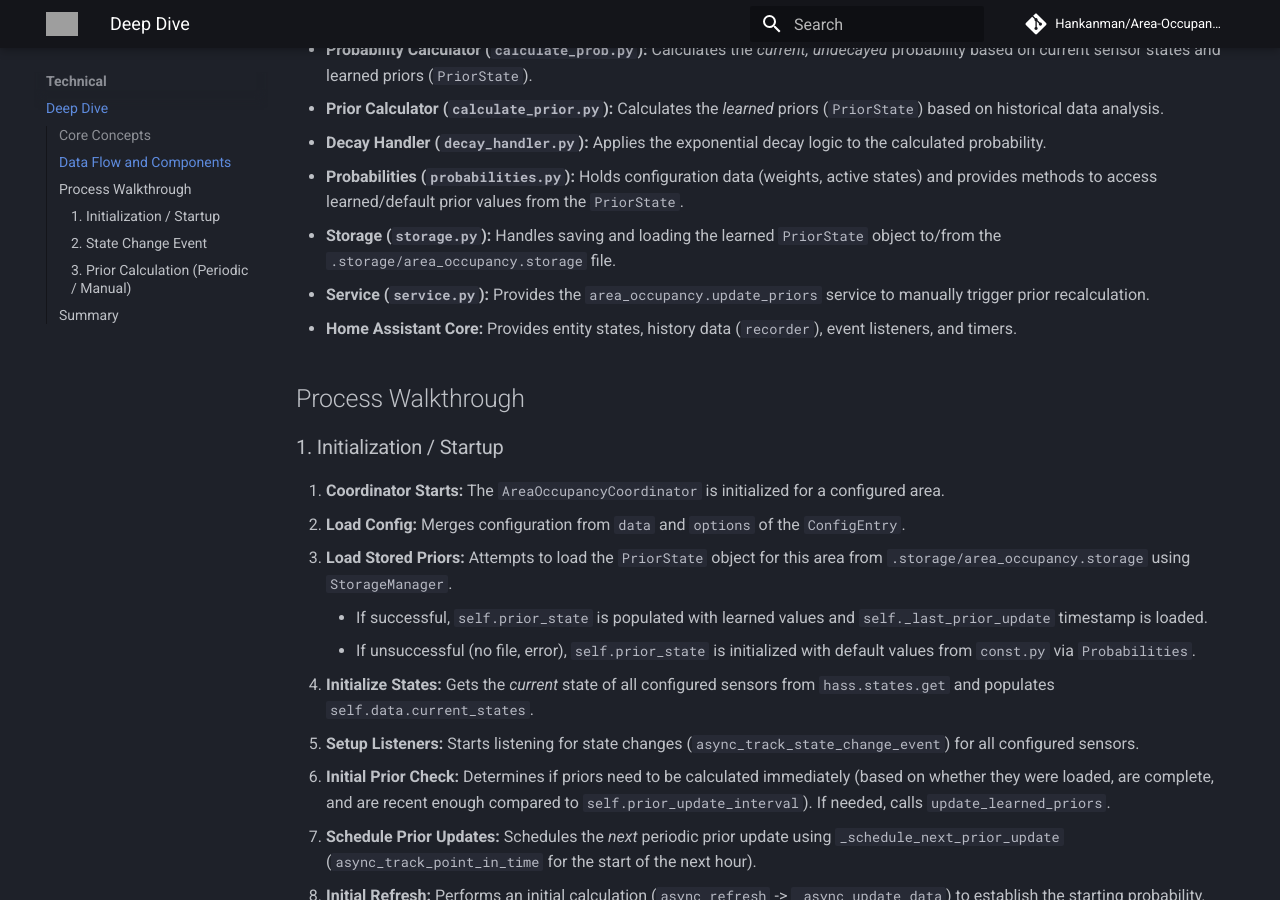
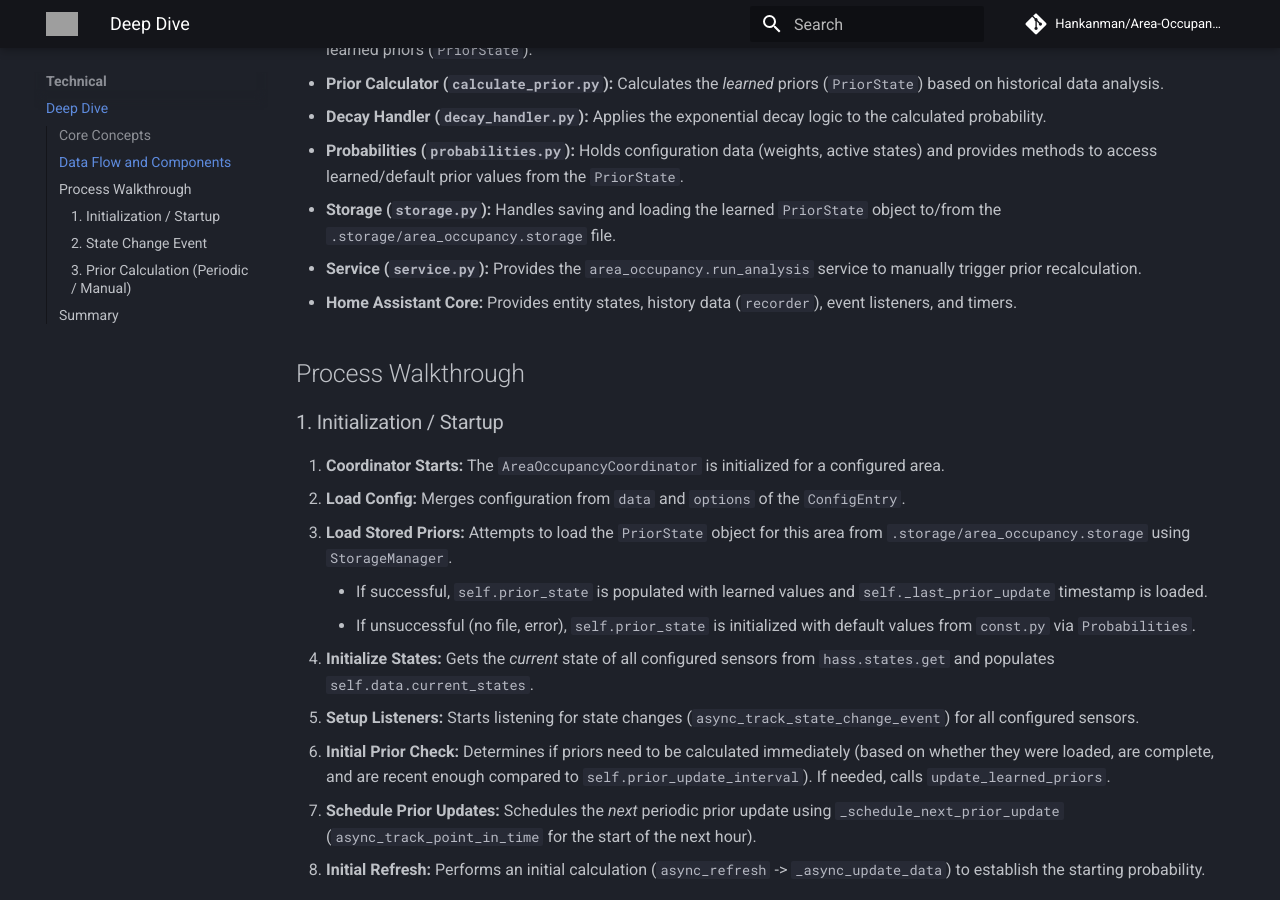
Before and after one commit to Hankanman/Area-Occupancy-Detection, an MkDocs documentation site: the page built from docs/docs/technical/deep-dive.md, in a window 1280 px wide and 900 px high, scrolled down 1385 px. Built offline with MkDocs 1.6.1 and Material for MkDocs 9.7.7, drawn with Linux system fonts in a browser that asks for light colours; comment, search, counter and statistics services are not loaded; some of the changed text lies outside the part shown; grey boxes are pictures that could not be loaded.

Commit message:
Update documentation to reflect changes in prior learning service call and enhance clarity in core concepts. The `area_occupancy.update_priors` service call has been renamed to `area_occupancy.run_analysis`, and related descriptions have been improved for better understanding.

````diff
--- a/docs/docs/technical/deep-dive.md
+++ b/docs/docs/technical/deep-dive.md
@@ -4,38 +4,38 @@
 
 ## Core Concepts
 
-*   **Occupancy Probability:** The final output value (0.0 to 1.0, typically represented 0-100%) indicating the calculated likelihood that the area is currently occupied. This is the value exposed by the main probability sensor.
-*   **Undecayed Probability:** The probability calculated based *only* on the current state of sensors and the learned priors, *before* any decay is applied.
-*   **Prior Probability (Learned):** This isn't a single value but refers to the `PriorState` object stored by the component. It contains:
-    *   **Entity Priors:** For each configured sensor, stores:
-        *   `P(Active | Occupied)`: The learned probability that this sensor is active *given* the primary sensor indicates occupancy.
-        *   `P(Active | Not Occupied)`: The learned probability that this sensor is active *given* the primary sensor indicates non-occupancy.
-        *   `Prior`: The simple historical probability of this specific sensor being active over the analysis period.
-    *   **Type Priors:** Aggregated averages of the `Entity Priors` grouped by sensor type (motion, media, light, etc.).
-    *   **Overall Prior:** A baseline probability calculated from the `Type Priors` and their configured `Weights`. This represents a starting point before considering current sensor states.
-    *   **Analysis Period:** The number of days (`history_period`) used for the historical analysis.
-*   **Weights:** User-configured values (0.0 to 1.0) assigned to each *type* of sensor (motion, media, light, etc.), determining their relative influence on the probability calculation.
-*   **Active States:** User-configured states for specific sensor types that are considered to indicate activity (e.g., `playing` for media players, `on` for motion sensors, `closed` for certain door configurations).
-*   **Decay:** An exponential decrease in the occupancy probability over time when no sensors are reporting an "active" state. This simulates the diminishing certainty of occupancy as time passes without new evidence.
-*   **Threshold:** A user-configured value (0-100%). If the final Occupancy Probability meets or exceeds this threshold, the main binary sensor state becomes `on` (Occupied).
+- **Occupancy Probability:** The final output value (0.0 to 1.0, typically represented 0-100%) indicating the calculated likelihood that the area is currently occupied. This is the value exposed by the main probability sensor.
+- **Undecayed Probability:** The probability calculated based _only_ on the current state of sensors and the learned priors, _before_ any decay is applied.
+- **Prior Probability (Learned):** This isn't a single value but refers to the `PriorState` object stored by the component. It contains:
+  - **Entity Priors:** For each configured sensor, stores:
+    - `P(Active | Occupied)`: The learned probability that this sensor is active _given_ the primary sensor indicates occupancy.
+    - `P(Active | Not Occupied)`: The learned probability that this sensor is active _given_ the primary sensor indicates non-occupancy.
+    - `Prior`: The simple historical probability of this specific sensor being active over the analysis period.
+  - **Type Priors:** Aggregated averages of the `Entity Priors` grouped by sensor type (motion, media, light, etc.).
+  - **Overall Prior:** A baseline probability calculated from the `Type Priors` and their configured `Weights`. This represents a starting point before considering current sensor states.
+  - **Analysis Period:** The number of days (`history_period`) used for the historical analysis.
+- **Weights:** User-configured values (0.0 to 1.0) assigned to each _type_ of sensor (motion, media, light, etc.), determining their relative influence on the probability calculation.
+- **Active States:** User-configured states for specific sensor types that are considered to indicate activity (e.g., `playing` for media players, `on` for motion sensors, `closed` for certain door configurations).
+- **Decay:** An exponential decrease in the occupancy probability over time when no sensors are reporting an "active" state. This simulates the diminishing certainty of occupancy as time passes without new evidence.
+- **Threshold:** A user-configured value (0-100%). If the final Occupancy Probability meets or exceeds this threshold, the main binary sensor state becomes `on` (Occupied).
 
 ## Data Flow and Components
 
-*   **Coordinator (`coordinator.py`):** The central orchestrator.
-    *   Holds the current state (`self.data`: `ProbabilityState`) and learned priors (`self.prior_state`: `PriorState`).
-    *   Listens for state changes of configured entities.
-    *   Triggers probability calculations.
-    *   Manages the decay process and timer.
-    *   Schedules and triggers periodic prior updates.
-    *   Interacts with storage.
-    *   Notifies HA of updates.
-*   **Probability Calculator (`calculate_prob.py`):** Calculates the *current, undecayed* probability based on current sensor states and learned priors (`PriorState`).
-*   **Prior Calculator (`calculate_prior.py`):** Calculates the *learned* priors (`PriorState`) based on historical data analysis.
-*   **Decay Handler (`decay_handler.py`):** Applies the exponential decay logic to the calculated probability.
-*   **Probabilities (`probabilities.py`):** Holds configuration data (weights, active states) and provides methods to access learned/default prior values from the `PriorState`.
-*   **Storage (`storage.py`):** Handles saving and loading the learned `PriorState` object to/from the `.storage/area_occupancy.storage` file.
-*   **Service (`service.py`):** Provides the `area_occupancy.update_priors` service to manually trigger prior recalculation.
-*   **Home Assistant Core:** Provides entity states, history data (`recorder`), event listeners, and timers.
+- **Coordinator (`coordinator.py`):** The central orchestrator.
+  - Holds the current state (`self.data`: `ProbabilityState`) and learned priors (`self.prior_state`: `PriorState`).
+  - Listens for state changes of configured entities.
+  - Triggers probability calculations.
+  - Manages the decay process and timer.
+  - Schedules and triggers periodic prior updates.
+  - Interacts with storage.
+  - Notifies HA of updates.
+- **Probability Calculator (`calculate_prob.py`):** Calculates the _current, undecayed_ probability based on current sensor states and learned priors (`PriorState`).
+- **Prior Calculator (`calculate_prior.py`):** Calculates the _learned_ priors (`PriorState`) based on historical data analysis.
+- **Decay Handler (`decay_handler.py`):** Applies the exponential decay logic to the calculated probability.
+- **Probabilities (`probabilities.py`):** Holds configuration data (weights, active states) and provides methods to access learned/default prior values from the `PriorState`.
+- **Storage (`storage.py`):** Handles saving and loading the learned `PriorState` object to/from the `.storage/area_occupancy.storage` file.
+- **Service (`service.py`):** Provides the `area_occupancy.run_analysis` service to manually trigger prior recalculation.
+- **Home Assistant Core:** Provides entity states, history data (`recorder`), event listeners, and timers.
 
 ## Process Walkthrough
 
@@ -44,12 +44,12 @@
 1.  **Coordinator Starts:** The `AreaOccupancyCoordinator` is initialized for a configured area.
 2.  **Load Config:** Merges configuration from `data` and `options` of the `ConfigEntry`.
 3.  **Load Stored Priors:** Attempts to load the `PriorState` object for this area from `.storage/area_occupancy.storage` using `StorageManager`.
-    *   If successful, `self.prior_state` is populated with learned values and `self._last_prior_update` timestamp is loaded.
-    *   If unsuccessful (no file, error), `self.prior_state` is initialized with default values from `const.py` via `Probabilities`.
-4.  **Initialize States:** Gets the *current* state of all configured sensors from `hass.states.get` and populates `self.data.current_states`.
+    - If successful, `self.prior_state` is populated with learned values and `self._last_prior_update` timestamp is loaded.
+    - If unsuccessful (no file, error), `self.prior_state` is initialized with default values from `const.py` via `Probabilities`.
+4.  **Initialize States:** Gets the _current_ state of all configured sensors from `hass.states.get` and populates `self.data.current_states`.
 5.  **Setup Listeners:** Starts listening for state changes (`async_track_state_change_event`) for all configured sensors.
 6.  **Initial Prior Check:** Determines if priors need to be calculated immediately (based on whether they were loaded, are complete, and are recent enough compared to `self.prior_update_interval`). If needed, calls `update_learned_priors`.
-7.  **Schedule Prior Updates:** Schedules the *next* periodic prior update using `_schedule_next_prior_update` (`async_track_point_in_time` for the start of the next hour).
+7.  **Schedule Prior Updates:** Schedules the _next_ periodic prior update using `_schedule_next_prior_update` (`async_track_point_in_time` for the start of the next hour).
 8.  **Initial Refresh:** Performs an initial calculation (`async_refresh` -> `_async_update_data`) to establish the starting probability.
 
 ### 2. State Change Event
@@ -89,19 +89,19 @@
 2.  **Listener Callback:** The `async_state_changed_listener` in `coordinator.py` receives the event.
 3.  **State Update:** It acquires an `asyncio.Lock` (`self._state_lock`), updates the corresponding entry in `self.data.current_states` with the new state and availability, and releases the lock.
 4.  **Trigger Calculation:** It schedules `_async_update_data` to run.
-5.  **Snapshot & Previous State:** `_async_update_data` takes a snapshot of `self.data.current_states` (to ensure the calculation uses a consistent view) and copies the *old* `current_states` into `self.data.previous_states`. It also notes the probability *before* this calculation cycle (`initial_prob`).
+5.  **Snapshot & Previous State:** `_async_update_data` takes a snapshot of `self.data.current_states` (to ensure the calculation uses a consistent view) and copies the _old_ `current_states` into `self.data.previous_states`. It also notes the probability _before_ this calculation cycle (`initial_prob`).
 6.  **Calculate Undecayed Probability:** Calls `ProbabilityCalculator.calculate_occupancy_probability`, passing the state snapshot and the `self.prior_state`.
-    *   The calculator iterates through the sensors in the snapshot.
-    *   For each sensor, it checks if its state is "active" using `self.probabilities.is_entity_active`.
-    *   If active, it retrieves the learned conditional probabilities (`P(T)`, `P(F)`) for that *entity* from `self.prior_state.entity_priors` and the configured *type* weight from `self.probabilities`.
-    *   It combines these using a Bayesian-like approach (the exact formula isn't shown but likely involves weighting the evidence from active sensors against the overall prior).
-    *   It returns the calculated *undecayed* probability.
-7.  **Apply Decay:** Calls `DecayHandler.calculate_decay`, passing the newly calculated *undecayed* probability, the `initial_prob` (from before this cycle), and the current decay status (`decaying`, `decay_start_time`, etc.).
-    *   If decay is enabled *and* the probability hasn't increased, it calculates how much time has passed since decay started (or since the last update if decay is ongoing).
-    *   It applies an exponential decay factor based on `DECAY_LAMBDA` and the configured `decay_window`.
-    *   It returns the potentially lower *decayed* probability and updated decay status flags/timestamps.
-8.  **Update Final State:** Updates `self.data` with the final *decayed* probability, the corresponding `is_occupied` state (based on the threshold), and the new decay status.
-9.  **Reset Check:** Checks if there are *any* active sensors in the snapshot *and* if the decay process is currently stopped (`decaying=False`). If both conditions are true (no activity, decay finished), it resets the probability to `MIN_PROBABILITY` and `is_occupied` to `False`.
+    - The calculator iterates through the sensors in the snapshot.
+    - For each sensor, it checks if its state is "active" using `self.probabilities.is_entity_active`.
+    - If active, it retrieves the learned conditional probabilities (`P(T)`, `P(F)`) for that _entity_ from `self.prior_state.entity_priors` and the configured _type_ weight from `self.probabilities`.
+    - It combines these using a Bayesian-like approach (the exact formula isn't shown but likely involves weighting the evidence from active sensors against the overall prior).
+    - It returns the calculated _undecayed_ probability.
+7.  **Apply Decay:** Calls `DecayHandler.calculate_decay`, passing the newly calculated _undecayed_ probability, the `initial_prob` (from before this cycle), and the current decay status (`decaying`, `decay_start_time`, etc.).
+    - If decay is enabled _and_ the probability hasn't increased, it calculates how much time has passed since decay started (or since the last update if decay is ongoing).
+    - It applies an exponential decay factor based on `DECAY_LAMBDA` and the configured `decay_window`.
+    - It returns the potentially lower _decayed_ probability and updated decay status flags/timestamps.
+8.  **Update Final State:** Updates `self.data` with the final _decayed_ probability, the corresponding `is_occupied` state (based on the threshold), and the new decay status.
+9.  **Reset Check:** Checks if there are _any_ active sensors in the snapshot _and_ if the decay process is currently stopped (`decaying=False`). If both conditions are true (no activity, decay finished), it resets the probability to `MIN_PROBABILITY` and `is_occupied` to `False`.
 10. **Manage Decay Timer:** If `self.data.decaying` is true, it ensures the 5-second decay timer (`async_track_time_interval` calling `_async_do_decay_update`) is running. If false, it stops the timer. The timer callback simply triggers another `async_request_refresh` -> `_async_update_data` cycle to apply further decay.
 11. **Notify Listeners:** Calls `self.async_set_updated_data(self.data)` to push the updated state to all sensors/UI elements associated with this coordinator.
 
@@ -152,20 +152,20 @@
 
 ```
 
-1.  **Trigger:** Either the hourly timer fires (`_handle_prior_update`) or the `area_occupancy.update_priors` service is called.
+1.  **Trigger:** Either the hourly timer fires (`_handle_prior_update`) or the `area_occupancy.run_analysis` service is called.
 2.  **Determine Period:** The `update_learned_priors` method determines the `history_period` (days) to use, prioritizing the service call parameter, then the configured value, then the default. It calculates the `start_time` and `end_time` for the history query.
 3.  **Iterate Sensors:** Loops through all configured sensors.
 4.  **Fetch History:** For each sensor, calls `PriorCalculator.calculate_prior`. This method calls `_get_states_from_recorder` (which uses `recorder.history.get_significant_states`) twice:
-    *   Once for the *primary* occupancy sensor over the full period. Requires full state objects (`minimal_response=False`) to get `last_changed`.
-    *   Once for the *current* sensor being analyzed over the full period. Requires full state objects.
-5.  **Fetch Prior State:** `PriorCalculator._states_to_intervals` makes another call to `get_significant_states` for a tiny (1-second) window *before* the main `start_time`. This uses `minimal_response=True` and `significant_changes_only=False` to efficiently get the state value just before the analysis window begins.
+    - Once for the _primary_ occupancy sensor over the full period. Requires full state objects (`minimal_response=False`) to get `last_changed`.
+    - Once for the _current_ sensor being analyzed over the full period. Requires full state objects.
+5.  **Fetch Prior State:** `PriorCalculator._states_to_intervals` makes another call to `get_significant_states` for a tiny (1-second) window _before_ the main `start_time`. This uses `minimal_response=True` and `significant_changes_only=False` to efficiently get the state value just before the analysis window begins.
 6.  **Calculate Intervals:** `_states_to_intervals` converts the list of `State` objects (from step 4 & 5) into a list of `StateInterval` dictionaries, each representing a period during which the sensor held a specific state.
 7.  **Calculate Probabilities (Non-Primary):**
-    *   Calculates the simple prior for the current sensor (total active time / total time).
-    *   Calls `_calculate_conditional_probability_with_intervals` twice:
-        *   Calculates P(Entity Active | Primary=ON) by finding the overlap duration between the entity's active intervals and the primary sensor's ON intervals, divided by the total duration the primary sensor was ON.
-        *   Calculates P(Entity Active | Primary=OFF) similarly, using the primary sensor's OFF intervals.
-8.  **Calculate Probabilities (Primary):** If the sensor *is* the primary, it calculates its simple prior (active time / total time) and assigns fixed high/low values for P(T) (0.9) and P(F) (0.1).
+    - Calculates the simple prior for the current sensor (total active time / total time).
+    - Calls `_calculate_conditional_probability_with_intervals` twice:
+      - Calculates P(Entity Active | Primary=ON) by finding the overlap duration between the entity's active intervals and the primary sensor's ON intervals, divided by the total duration the primary sensor was ON.
+      - Calculates P(Entity Active | Primary=OFF) similarly, using the primary sensor's OFF intervals.
+8.  **Calculate Probabilities (Primary):** If the sensor _is_ the primary, it calculates its simple prior (active time / total time) and assigns fixed high/low values for P(T) (0.9) and P(F) (0.1).
 9.  **Update `prior_state`:** The results (P(T), P(F), Prior) for the successfully calculated sensor are stored in `self.prior_state.entity_priors`.
 10. **Update Type Priors:** After looping through all sensors, `_update_type_priors_from_entities` averages the newly learned `entity_priors` for each sensor type and updates `self.prior_state.type_priors`.
 11. **Update Overall Prior:** Calculates the new `overall_prior` based on the updated `type_priors` and configured weights, updating `self.prior_state.overall_prior`.
````
Also changed, not shown: docs/docs/features/prior-learning.md (+1 -1 lines).
